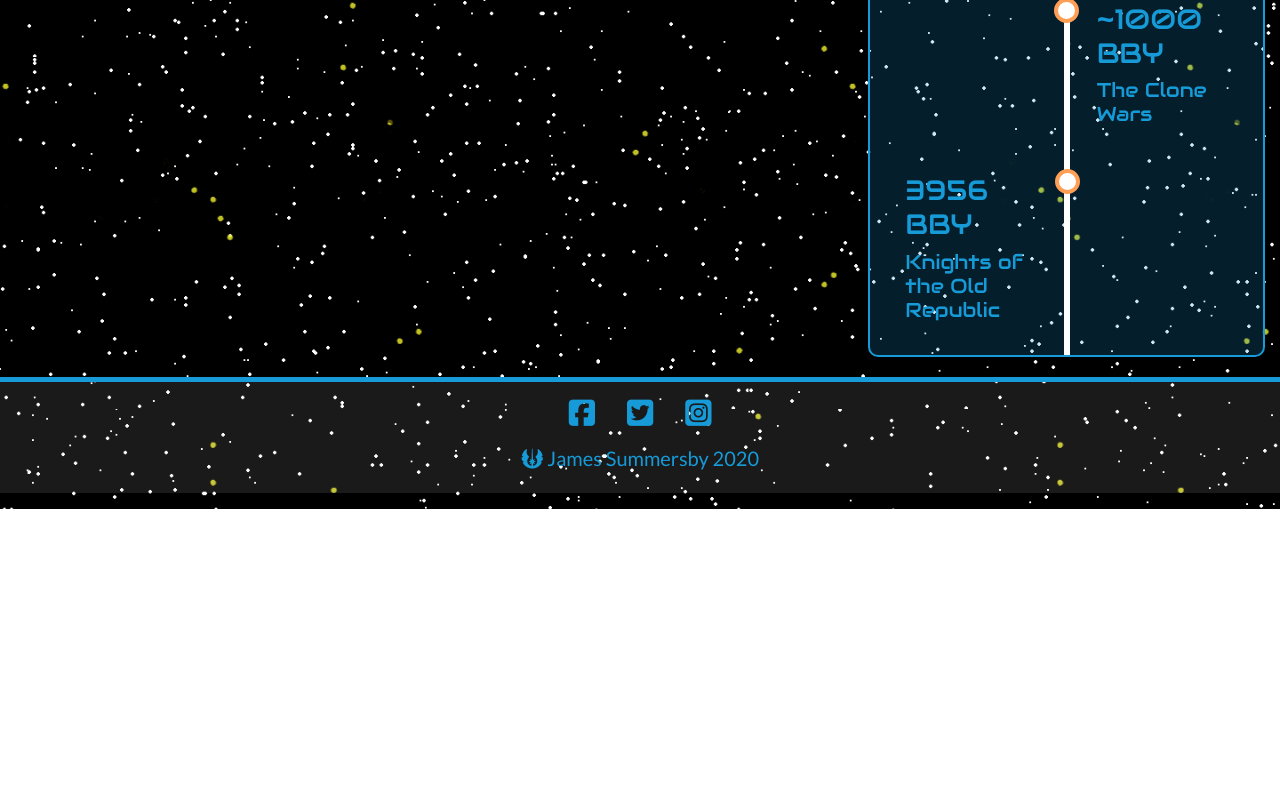
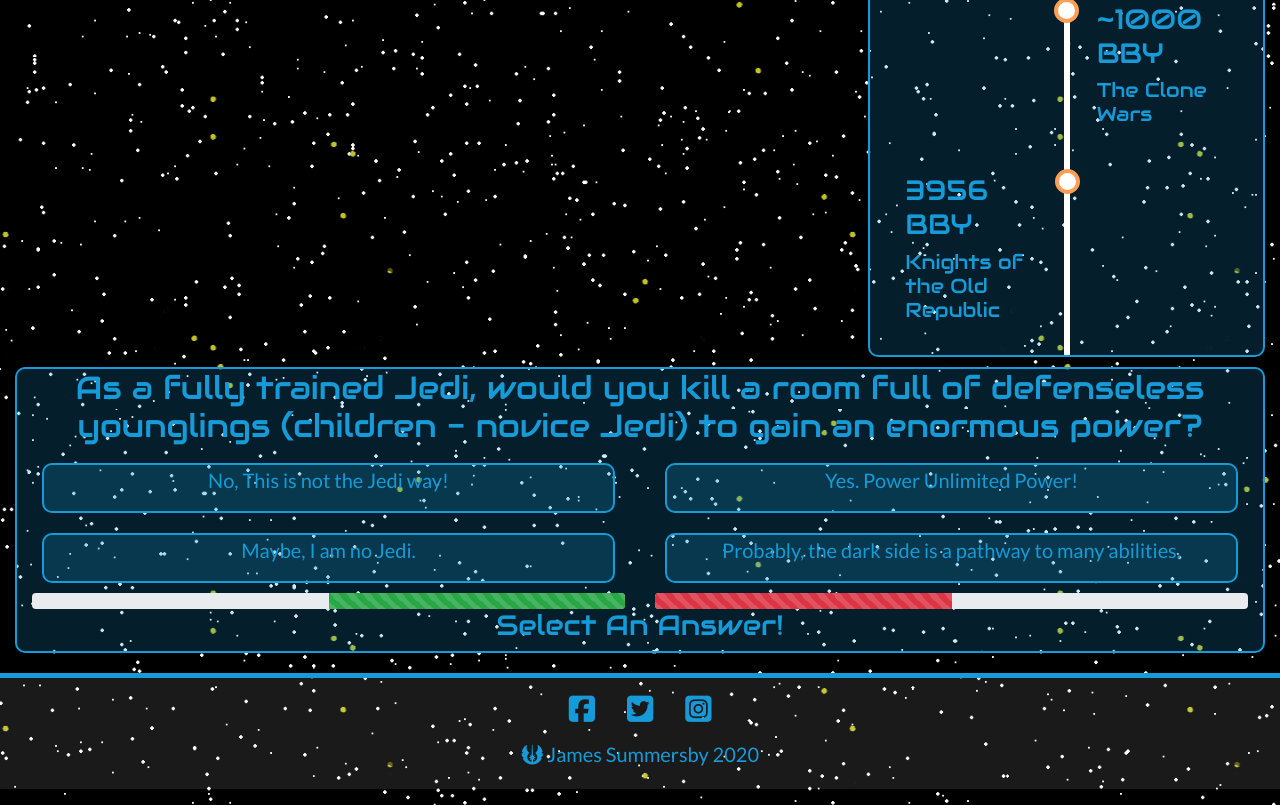
Before and after one commit to Summersby95/ci-milestone-one, a plain HTML site: page index.html in a window 1280 px wide. Shown: the part 1991-2796 px from the top of the page. Before the commit the page ends 2500 px from the top, so only its background shows below. Drawn offline with nearby package versions, Linux system fonts and the light colour scheme.

Commit message:
feat: add question div to index.html

```diff
--- a/index.html
+++ b/index.html
@@ -227,6 +227,51 @@
           </div>
         </div>
       </div>
+      <div class="align-question container-fluid light-blue-background">
+        <div class="question">
+          <h2>
+            As a fully trained Jedi, would you kill a room full of defenseless
+            younglings (children - novice Jedi) to gain an enormous power?
+          </h2>
+        </div>
+        <div class="row answers">
+          <div class="col-6">
+            <div id="light_100_answer" class="answer light-blue-background">
+              No, This is not the Jedi way!
+            </div>
+          </div>
+          <div class="col-6">
+            <div id="dark_100_answer" class="answer light-blue-background">
+              Yes. Power Unlimited Power!
+            </div>
+          </div>
+          <div class="col-6">
+            <div id="light_75_answer" class="answer light-blue-background">
+              Maybe, I am no Jedi.
+            </div>
+          </div>
+          <div class="col-6">
+            <div id="dark_75_answer" class="answer light-blue-background">
+              Probably, the dark side is a pathway to many abilities.
+            </div>
+          </div>
+        </div>
+        <div class="row alignments">
+          <div class="col-6 light-alignment">
+            <div class="progress justify-content-end">
+              <div id="light-bar" class="progress-bar bg-success progress-bar-striped progress-bar-animated light-side-bar" role="progressbar" style="width: 50%" aria-valuenow="50" aria-valuemin="0" aria-valuemax="100"></div>
+            </div>
+          </div>
+          <div class="col-6 dark-alignment">
+            <div class="progress">
+              <div id="dark-bar" class="progress-bar bg-danger progress-bar-striped progress-bar-animated dark-side-bar" role="progressbar" style="width: 50%" aria-valuenow="50" aria-valuemin="0" aria-valuemax="100"></div>
+            </div>
+          </div>
+        </div>
+        <div class="result-text">
+          <h3 id="result-text">Select An Answer!</h3>
+        </div>
+      </div>
     </section>
     <footer>
       <div class="footer light-white-background">
```
